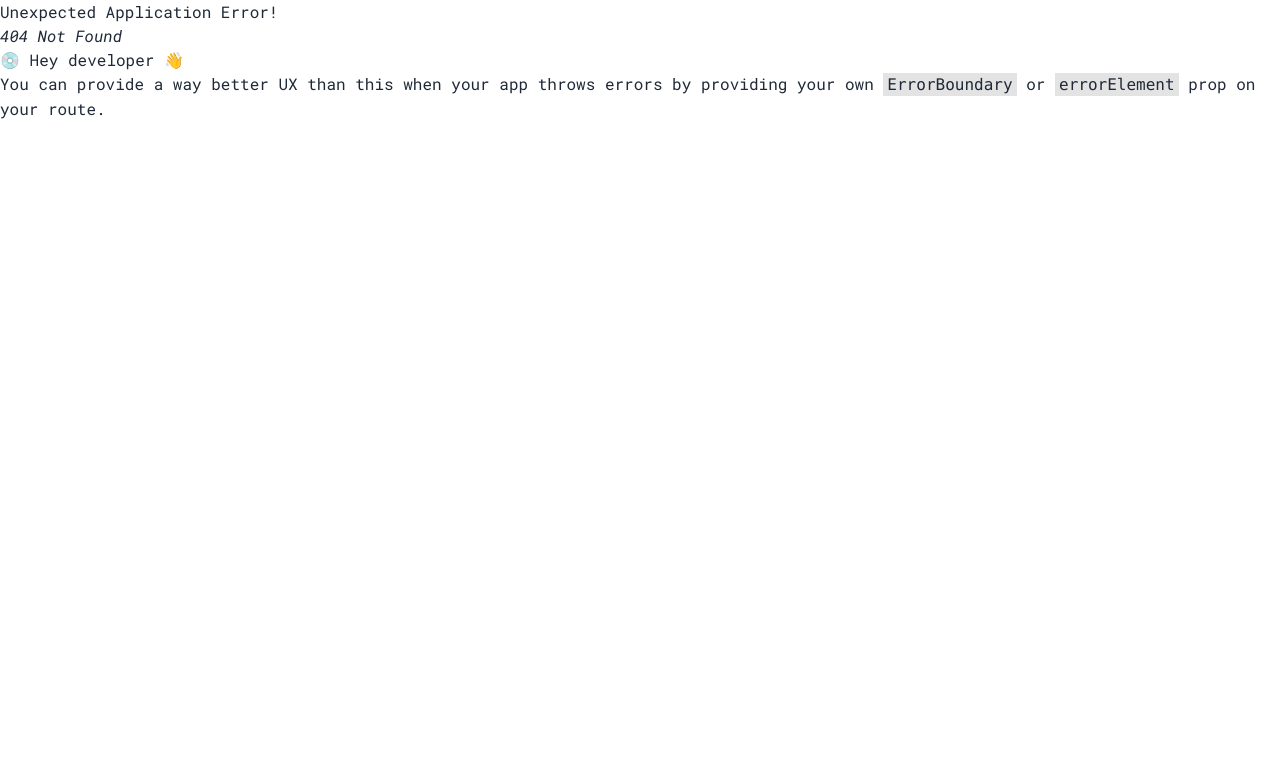
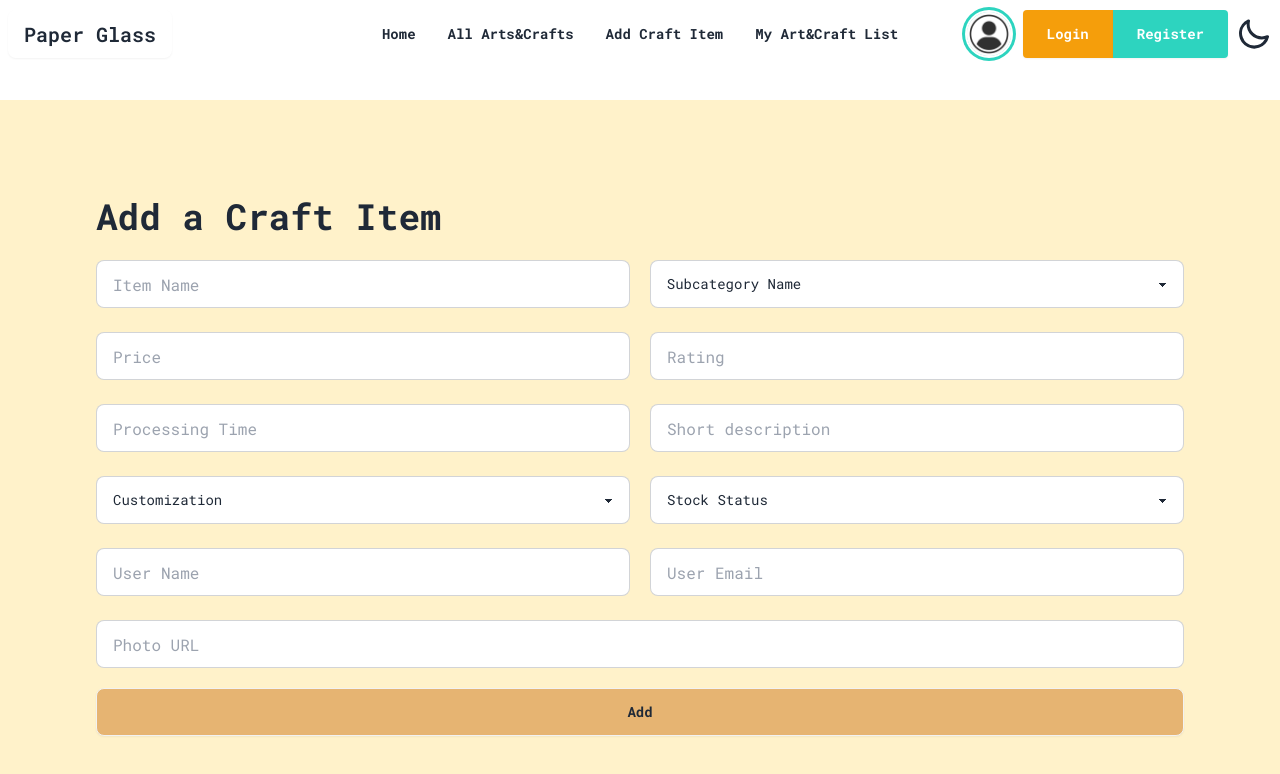
Before and after one commit to zunayedTheCreator/paper-glass-client, a React (Vite) app: page /AddCraftItem in a window 1280 px wide. Before the commit this address had no page. Shown: the top 774 px of the page. Built offline with nearby package versions, Linux system fonts and the light colour scheme; a web font is replaced by a local one.

Commit message:
add craft item page added

```diff
--- a/src/components/Navbar/Navbar.jsx
+++ b/src/components/Navbar/Navbar.jsx
@@ -6,7 +6,7 @@ const Navbar = () => {
     const navLinks = <>
         <NavLink to={'/'}><li className="font-bold"><a>Home</a></li></NavLink>
         <NavLink to={'/ArtsAndCrafts'}><li className="font-bold"><a>All Arts&Crafts</a></li></NavLink>
-        <NavLink><li className="font-bold"><a>Add Craft Item</a></li></NavLink>
+        <NavLink to={'/AddCraftItem'}><li className="font-bold"><a>Add Craft Item</a></li></NavLink>
         <NavLink><li className="font-bold"><a>My Art&Craft List</a></li></NavLink>
     </>
 
--- a/src/main.jsx
+++ b/src/main.jsx
@@ -10,6 +10,7 @@ import Home from './pages/Home/Home';
 import ArtsAndCrafts from './pages/ArtsAndCrafts/ArtsAndCrafts';
 import Login from './pages/Login/Login';
 import Register from './pages/Register/Register';
+import AddCraftItem from './pages/AddCraftItem/AddCraftItem';
 
 const router = createBrowserRouter([
   {
@@ -32,6 +33,10 @@ const router = createBrowserRouter([
         path: '/login',
         element: <Login></Login>
       },
+      {
+        path: '/AddCraftItem',
+        element: <AddCraftItem></AddCraftItem>
+      },
     ]
   },
 ]);
--- /dev/null
+++ b/src/pages/AddCraftItem/AddCraftItem.jsx
@@ -0,0 +1,86 @@
+const AddCraftItem = () => {
+
+    const handleAddItem = e => {
+        e.preventDefault();
+
+        const form = e.target;
+
+        const item_name = form.item_name.value;
+        const subcategory = form.subcategory.value;
+        const price = form.price.value;
+        const rating = form.rating.value;
+        const process_time = form.process_time.value;
+        const description = form.description.value;
+        const customization = form.customization.value;
+        const stock_state = form.stock_state.value;
+        const user_name = form.user_name.value;
+        const user_email = form.user_email.value;
+        const photo = form.photo.value;
+
+        const newItem = {item_name, subcategory, price, rating, process_time, description, customization, stock_state, user_name, user_email, photo}
+
+        console.log(newItem);
+    }
+
+    return (
+        <div className="bg-[#fff2ca]">
+            <h1 className="pl-24 pt-24 text-4xl font-bold">Add a Craft Item</h1>
+            <form onSubmit={handleAddItem}>
+                <div className="pt-6 px-24 pb-6 md:flex md:justify-between gap-5">
+                    <input type="text" name="item_name" placeholder="Item Name" className="input input-bordered md:w-1/2" />
+                    <select name="subcategory" className="select select-bordered md:w-1/2">
+                        <option disabled selected>Subcategory Name</option>
+                        <option>Card Making</option>
+                        <option>Scrapbooking</option>
+                        <option>Paper Quilling & origami</option>
+                        <option>Glass Painting</option>
+                        <option>Lampworking</option>
+                        <option>Glass Dying & Staining</option>
+                    </select>
+                </div>
+
+                {/* ------------------------- */}
+                <div className="px-24 pb-6 md:flex md:justify-between gap-5">
+                    <input type="text" name="price" placeholder="Price" className="input input-bordered md:w-1/2" />
+                    <input type="text" name="rating" placeholder="Rating" className="input input-bordered md:w-1/2" />
+                </div>
+
+                {/* ------------------------- */}
+                <div className="px-24 pb-6 md:flex md:justify-between gap-5">
+                    <input type="text" name="process_time" placeholder="Processing Time" className="input input-bordered md:w-1/2" />
+                    <input type="text" name="description" placeholder="Short description" className="input input-bordered md:w-1/2" />
+                </div>
+
+                {/* ------------------------- */}
+                <div className="px-24 pb-6 md:flex md:justify-between gap-5">
+                    <select name="customization" className="select select-bordered w-full">
+                        <option disabled selected>Customization</option>
+                        <option>Yes</option>
+                        <option>No</option>
+                    </select>
+                    <select name="stock_state" className="select select-bordered w-full">
+                        <option disabled selected>Stock Status</option>
+                        <option>In Stock</option>
+                        <option>Made to Order</option>
+                    </select>
+                </div>
+
+                {/* ------------------------- */}
+                <div className="px-24 pb-6 md:flex md:justify-between gap-5">
+                    <input type="text" name="user_name" placeholder="User Name" className="input input-bordered md:w-1/2" />
+                    <input type="text" name="user_email" placeholder="User Email" className="input input-bordered md:w-1/2" />
+                </div>
+
+                {/* ------------------------- */}
+                <div className="pb-5 px-24">
+                    <input type="text" name="photo" placeholder="Photo URL" className="input input-bordered w-full" />
+                </div>
+                <div className="pb-24 px-24">
+                    <button className="btn w-full bg-[#e6b472] font-bold">Add</button>
+                </div>
+            </form>
+        </div>
+    );
+};
+
+export default AddCraftItem;
--- a/src/pages/ArtsAndCrafts/ArtsAndCrafts.jsx
+++ b/src/pages/ArtsAndCrafts/ArtsAndCrafts.jsx
@@ -1,7 +1,7 @@
 const ArtsAndCrafts = () => {
     return (
         <div>
-            dgdfgdfg
+
         </div>
     );
 };
```
